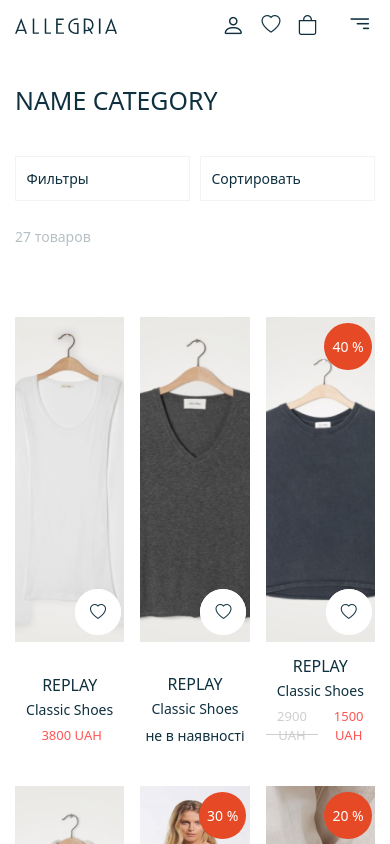
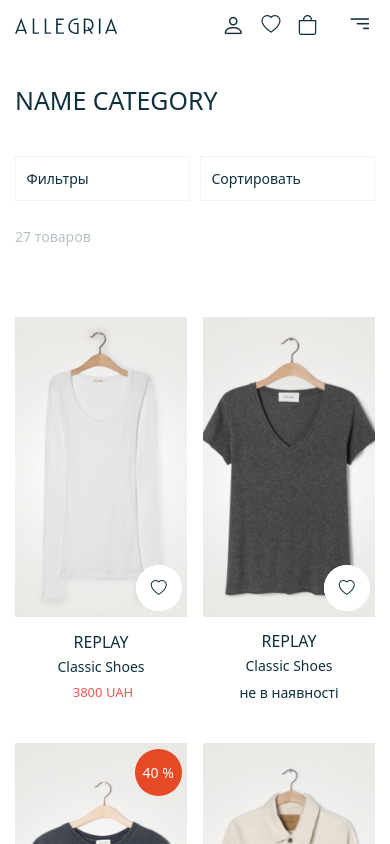
Before and after one commit to MariiaUdovytska/Allegria-Womens-Clothing-Store, a React (Create React App) app in the folder allegria-womens-clothing-store/: page /productCardsPage in a window 390 px wide. Shown: the top 844 px of the page. Built offline with nearby package versions, Linux system fonts and the light colour scheme.

Commit message:
adaptive for PagesGridProducts

```diff
--- a/allegria-womens-clothing-store/src/css/productCardsPage/gridProducts.css
+++ b/allegria-womens-clothing-store/src/css/productCardsPage/gridProducts.css
@@ -22,3 +22,16 @@
 .grid-products__body-items .card__body-img{
 	height: 325px;
 }
+@media (max-width:768px) {
+	.grid-products__body-items .card__body-img{
+		height: 300px;
+	}
+}
+@media (max-width:554px) {
+	.grid-products__body-items{
+		flex: 1 1 50%;
+		min-width: 50%;
+		padding: 0px 8px;
+		margin-bottom: 40px;
+	}
+}
```
